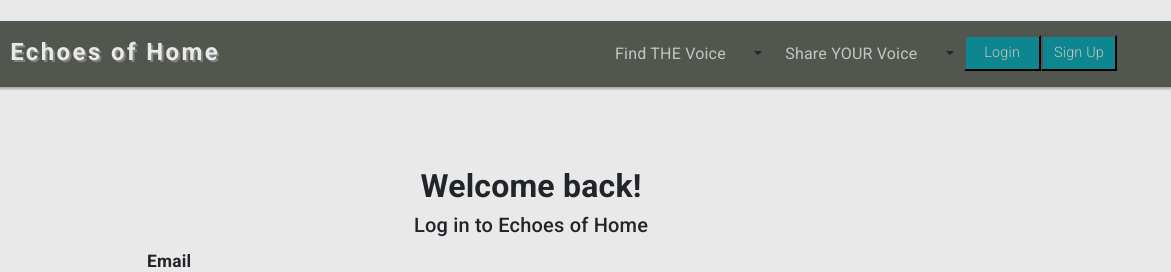
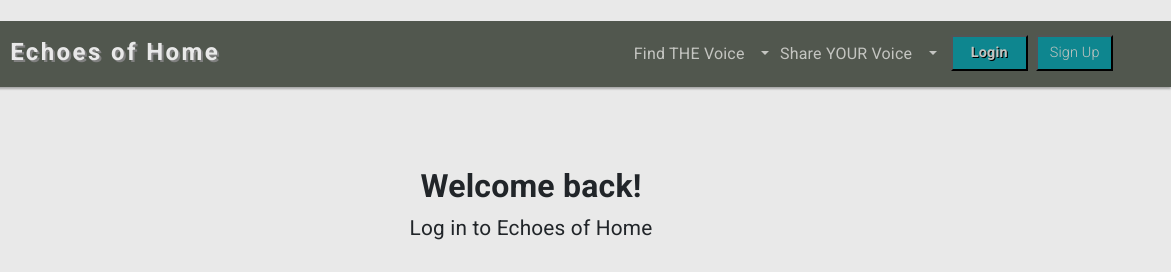
Before and after one commit to lmfmay/SBA-307, a plain HTML site: page pages/login.html in a window 1280 px wide. Shown: the top 272 px of the page, 109-1280 px from the left. Drawn offline with nearby package versions, Linux system fonts and the light colour scheme.

Commit message:
Edited navbar CSS

```diff
--- a/pages/login.html
+++ b/pages/login.html
@@ -23,22 +23,20 @@
                     <img src="../images/mocklogo.png" alt="Logo" class="d-inline-block align-text-center"> Echoes of Home
                 </a>
             </div>
-            <button class="navbar-toggler" type="button" data-bs-toggle="collapse" data-bs-target="#navbarSupportedContent" aria-controls="navbarSupportedContent" aria-expanded="false" aria-label="Toggle navigation">
+            <button class="navbar-toggler" type="button" data-bs-toggle="collapse"
+                data-bs-target="#navbarSupportedContent" aria-controls="navbarSupportedContent" aria-expanded="false"
+                aria-label="Toggle navigation">
                 <span class="navbar-toggler-icon"></span>
             </button>
             <div class="collapse navbar-collapse" id="navbarSupportedContent">
                 <ul class="navbar-nav ml-auto mb-0 mb-lg-0">
                     <li class="nav-item dropdown">
-                        <!-- <a class="nav-link dropdown-toggle" href="index.html" role="button" data-bs-toggle="dropdown"
-                            aria-expanded="false"> Find THE Voice </a> -->
-
-                            <button class="btn btn-md navbtn" type="button">
+                        <button class="btn btn-md mainbtn" type="button">
                             <a href="../index.html">Find THE Voice</a>
                         </button>
-                              <button type="button" class="btn btn-md dropdown-toggle dropdown-toggle-split navbtn" data-bs-toggle="dropdown" aria-expanded="false">
+                        <button type="button" class="btn btn-md dropdown-toggle dropdown-toggle-split" data-bs-toggle="dropdown" aria-expanded="false">
                         <span class="visually-hidden">Toggle Dropdown</span>
                     </button>
-
                     <ul class="dropdown-menu">
                         <li><a class="dropdown-item" href="#">Post a Request</a></li>
                         <li><a class="dropdown-item" href="#">Browse Profiles</a></li>
@@ -46,10 +44,11 @@
                     </ul>
                     </li>
                     <li class="nav-item dropdown">
-                        <button class="btn btn-md" type="button">
-                            <a href="../pages/talent.html">Share YOUR Voice</a>
+                        <button class="btn btn-md mainbtn" type="button">
+                            <a href="./talent.html">Share YOUR Voice</a>
                         </button>
-                          <button type="button" class="btn btn-md dropdown-toggle dropdown-toggle-split navbtn" data-bs-toggle="dropdown" aria-expanded="false">
+                        <button type="button" class="btn btn-md dropdown-toggle dropdown-toggle-split"
+                            data-bs-toggle="dropdown" aria-expanded="false">
                             <span class="visually-hidden">Toggle Dropdown</span>
                         </button>
                         <ul class="dropdown-menu">
@@ -58,11 +57,11 @@
                             <li><a class="dropdown-item" href="#">Resources</a></li>
                         </ul>
                     </li>
-                    <li class="button" id="loginbtn">
-                        <button><a href="../pages/login.html">Login</a></button>
+                    <li>
+                        <button class="button" id="loginbtn"><a href="./login.html"class="active" aria-current="page">Login</a></button>
                     </li>
-                    <li class="button" id="signupbtn">
-                        <button><a href="../pages/signup.html">Sign Up</a></button>
+                    <li>
+                        <button class="button" id="signupbtn"><a href="./signup.html">Sign Up</a></button>
                     </li>
                 </ul>
             </div>
@@ -73,7 +72,7 @@
     <form class="formContain">
         <fieldset>
             <legend id="formlegend"><h2 style="font-weight: 600">Welcome back!</h2></legend>
-            <h5>Log in to Echoes of Home</h5>
+            <p>Log in to Echoes of Home</p>
             <label style="font-weight: 700;">Email<br>
                 <input type="text" name="email" id="talentemail" placeholder="name@company.com" class="formfield">
             </label><br>
--- a/styles/styles.css
+++ b/styles/styles.css
@@ -1,9 +1,3 @@
-/* #3E373F
-#C4C5C1
-#89A38F
-#6C8580
-#ACC190 */
-
 :root {
     --bg-color: rgb(233, 233, 233);
     --main-color:#C4C5C1 ;
@@ -44,7 +38,7 @@ body, button{
     background-color: var(--accent-color);
     box-shadow: 0px 2px 2px darkgray;
     margin: 1em 0;
-  }
+}
 #logoContain {
     position: relative;
     left: 2em;
@@ -63,7 +57,7 @@ body, button{
     margin-right: 0.3em;
     box-shadow: 1px 1px 1px grey;
 }
-.navbar-toggler,.navbar-nav {
+.navbar-nav {
     margin-right: 2em;
     margin-left: auto;
     text-align: right;
@@ -73,30 +67,34 @@ body, button{
     color: var(--main-color);
     text-decoration: none;
 }
-
-.navbar-nav > li .active {
-    font-weight: 800;
+button.navbar-toggler {
+    background-color: var(--main-color);
+    padding: 0.1rem;
+    margin-right: 2em;
 }
-.navbar-nav > li > a:active {
-    font-weight: 1000;
+button.mainbtn {
+    padding: 0;
 }
-.navbar-nav > li > a:hover, .navbar-nav > li > a:focus {
-    color: var(--bg-color);
+button.dropdown-toggle-split {
+    color: var(--main-color);
+}
+a.active {
     font-weight: 600;
+    text-shadow: 1px 1px black;
 }
-#loginbtn button, #signupbtn button {
+button#loginbtn, button#signupbtn {
     width: calc(4rem + 1vw);
     height: calc(2rem + 0.5vh);
     color: var(--bg-color);
     background-color: var(--button-color);
     font-size: calc(0.5rem + 0.5vw);
     font-weight: 300;
+    margin: 0 0.3em;
 }
-#loginbtn button:hover, #signupbtn button:hover {
+button#loginbtn:hover, button#signupbtn:hover {
     background-color: var(--accent-hover-color);
     font-weight: 600;
 }
-
 
 /* ----------HEROHOME------------------------ */
 #herohmContain {
```
Also changed, not shown: index.html (+25 -16 lines), pages/resources.html (+13 -14 lines), pages/signup.html (+13 -11 lines), pages/talent.html (+13 -14 lines). Lines whose indentation alone changed are shown as unchanged.
